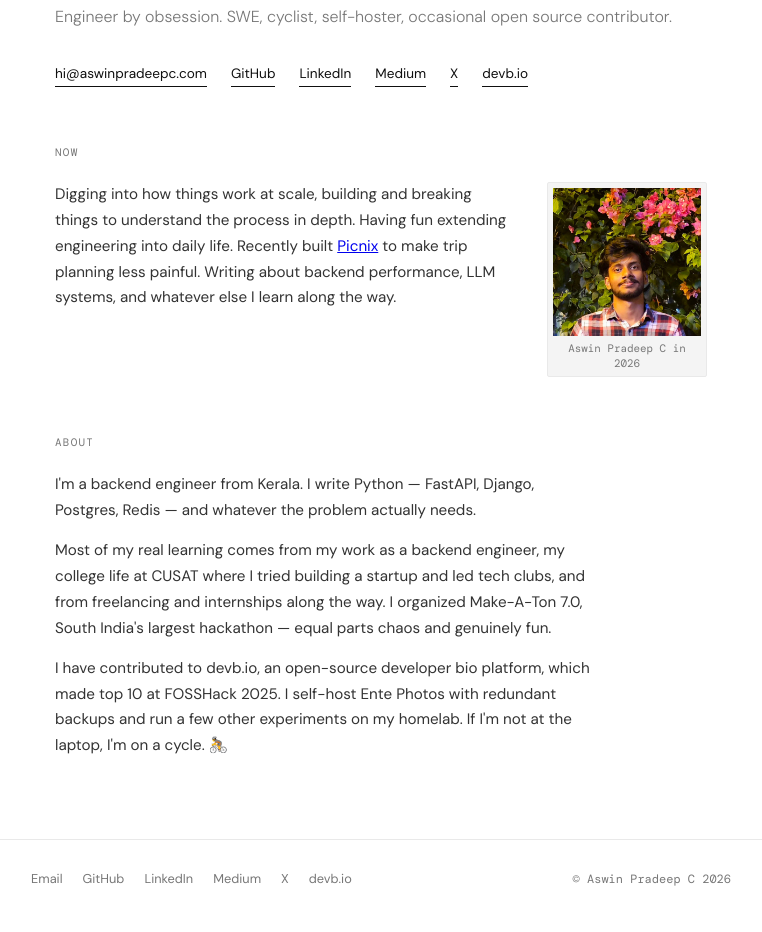
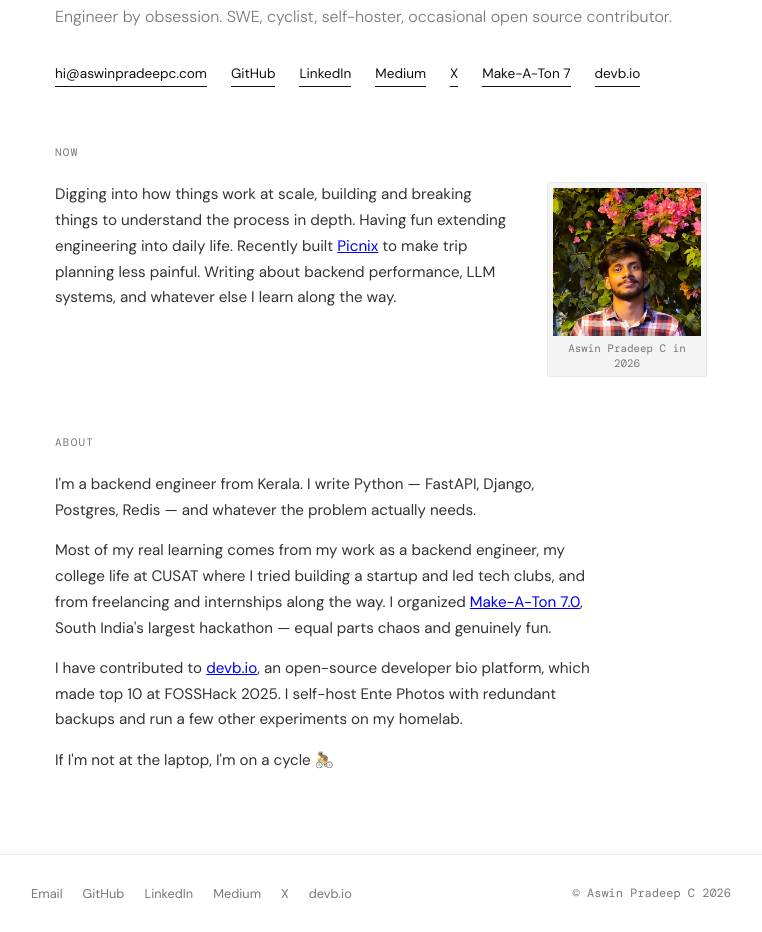
Before and after one commit to aswinpradeepc/website, a website: page index.html in a window 1280 px wide. Shown: the part 152-1084 px from the top of the page, without its empty margins (259-1021 px from the left). Drawn offline with nearby package versions, Linux system fonts and the light colour scheme.

Commit message:
add hyperlinks

```diff
--- a/data.json
+++ b/data.json
@@ -16,8 +16,9 @@
   "now": "Digging into how things work at scale, building and breaking things to understand the process in depth. Having fun extending engineering into daily life. Recently built <a href=\"https://picnix.aswinpradeepc.com\" target=\"_blank\" rel=\"noopener\">Picnix</a> to make trip planning less painful. Writing about backend performance, LLM systems, and whatever else I learn along the way.",
   "about": [
     "I'm a backend engineer from Kerala. I write Python — FastAPI, Django, Postgres, Redis — and whatever the problem actually needs.",
-    "Most of my real learning comes from my work as a backend engineer, my college life at CUSAT where I tried building a startup and led tech clubs, and from freelancing and internships along the way. I organized Make-A-Ton 7.0, South India's largest hackathon — equal parts chaos and genuinely fun.",
-    "I have contributed to devb.io, an open-source developer bio platform, which made top 10 at FOSSHack 2025. I self-host Ente Photos with redundant backups and run a few other experiments on my homelab. If I'm not at the laptop, I'm on a cycle. 🚴"
+    "Most of my real learning comes from my work as a backend engineer, my college life at CUSAT where I tried building a startup and led tech clubs, and from freelancing and internships along the way. I organized <a href=\"https://2024.makeaton.in\" target=\"_blank\" rel=\"noopener\">Make-A-Ton 7.0</a>, South India's largest hackathon — equal parts chaos and genuinely fun.",
+    "I have contributed to <a href=\"https://devb.io/aswinpradeepc\" target=\"_blank\" rel=\"noopener\">devb.io</a>, an open-source developer bio platform, which made top 10 at FOSSHack 2025. I self-host Ente Photos with redundant backups and run a few other experiments on my homelab.",
+    "If I'm not at the laptop, I'm on a cycle 🚴"
   ],
   "experience": [
     {
--- a/index.html
+++ b/index.html
@@ -95,6 +95,7 @@
         <a href="${meta.links.linkedin}" target="_blank" rel="noopener">LinkedIn</a>
         <a href="${meta.links.medium}" target="_blank" rel="noopener">Medium</a>
         <a href="${meta.links.x}" target="_blank" rel="noopener">X</a>
+        <a href="https://2024.makeaton.in" target="_blank" rel="noopener">Make-A-Ton 7</a>
         <a href="${meta.links.devbio}" target="_blank" rel="noopener">devb.io</a>
       </div>
     </div>
```
